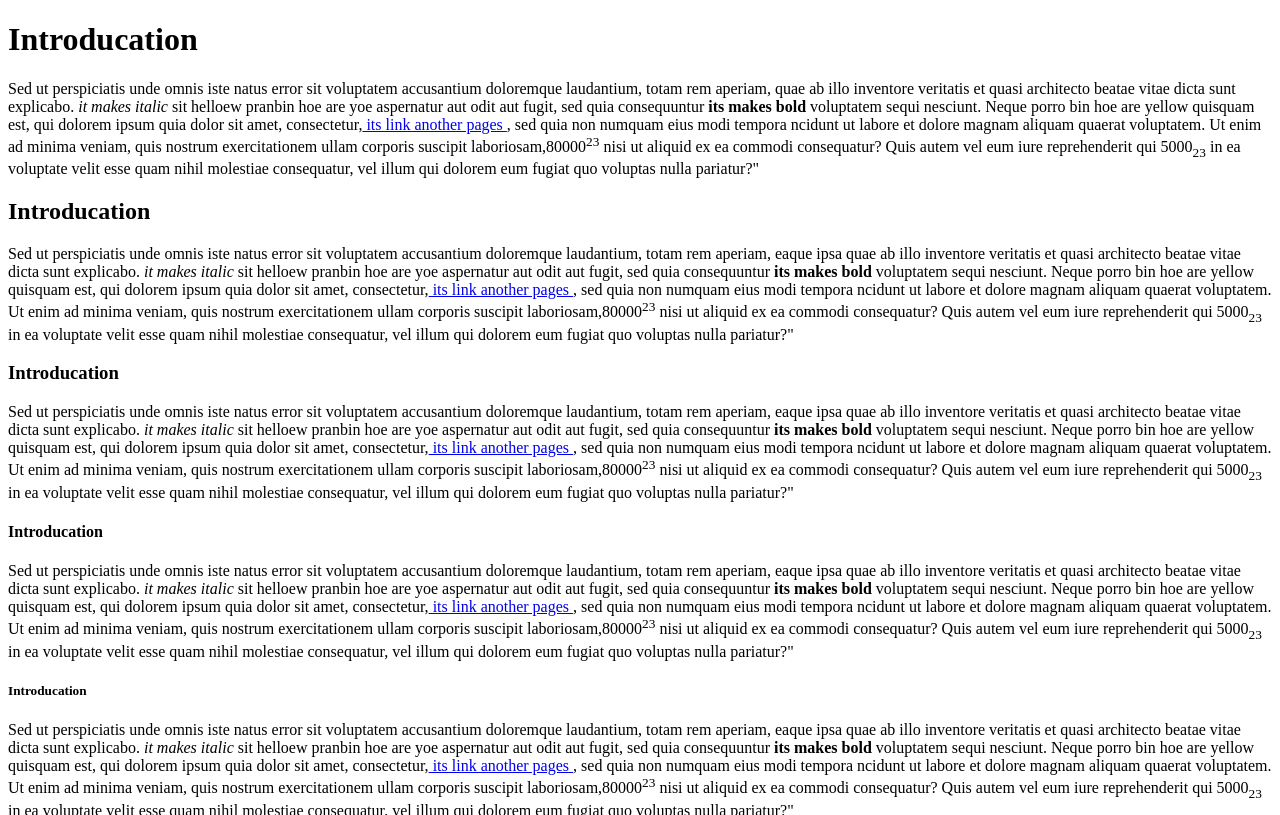
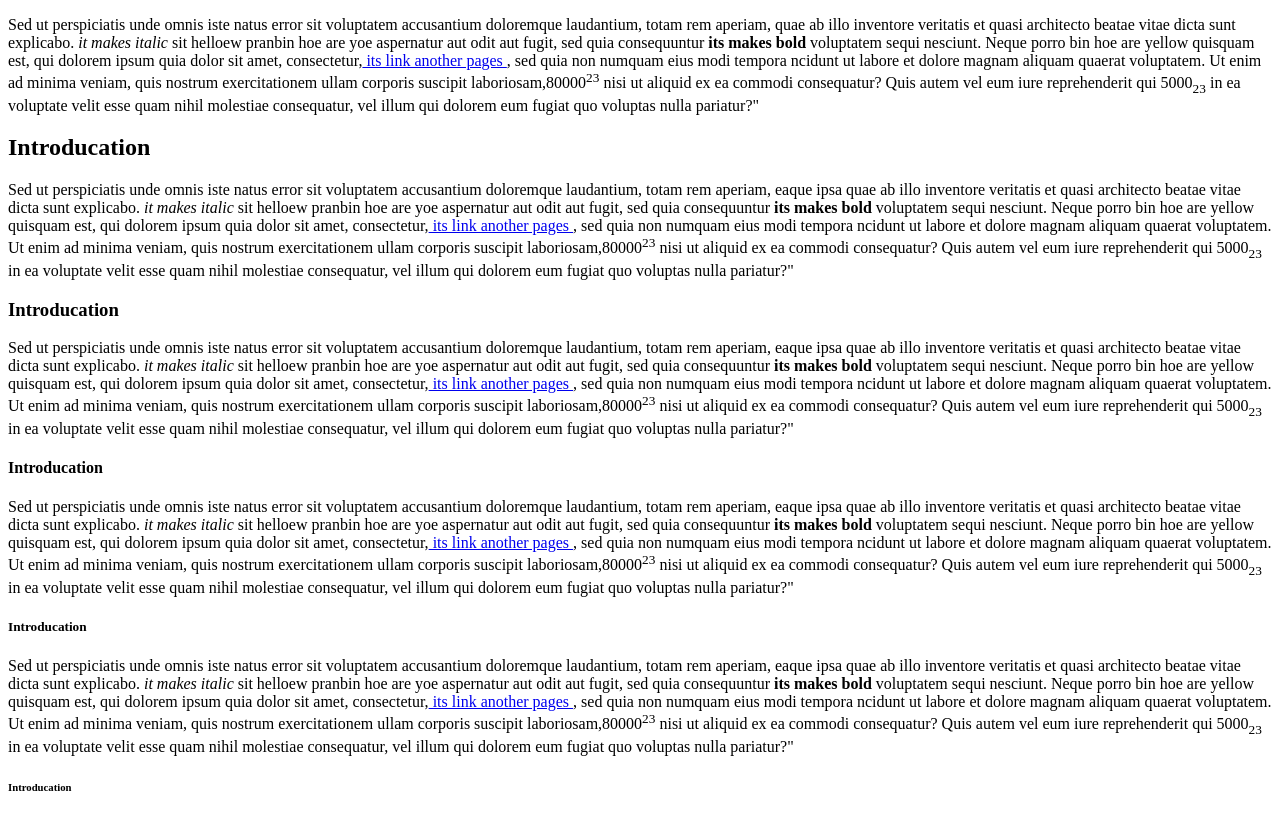
Before and after one commit to 13prabin/sample, a plain HTML site: page index.html in a window 1280 px wide. Shown: the top 815 px of the page. Drawn offline with Linux system fonts and the light colour scheme.

Commit message:
changing index file

```diff
--- a/index.html
+++ b/index.html
@@ -8,7 +8,7 @@
 <body>
 	<div id="wrapper">
 		<div class="container">
-			<h1>Introducation</h1>
+
 			<p>Sed ut perspiciatis <span class="big-text">unde omnis iste natus</span> error sit voluptatem accusantium doloremque laudantium, totam rem aperiam,
 			quae ab illo inventore veritatis et quasi architecto beatae vitae dicta sunt explicabo. <em>it makes italic</em> sit helloew pranbin hoe are yoe
 			aspernatur aut odit aut fugit, sed quia consequuntur <strong>its makes bold </strong>voluptatem sequi nesciunt. Neque porro bin hoe are yellow
```
